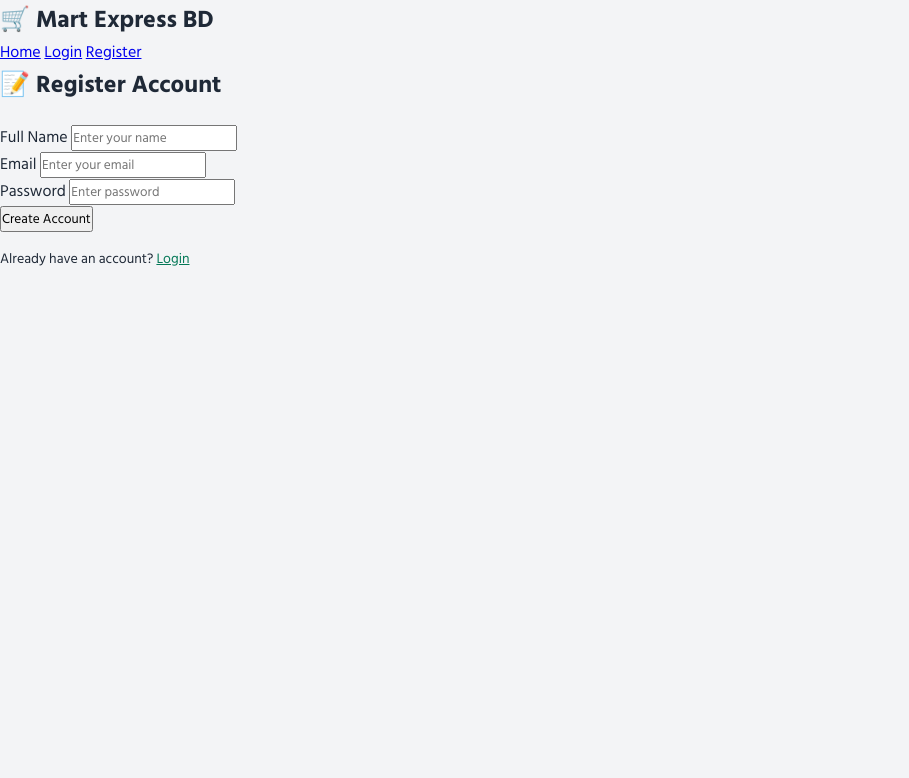
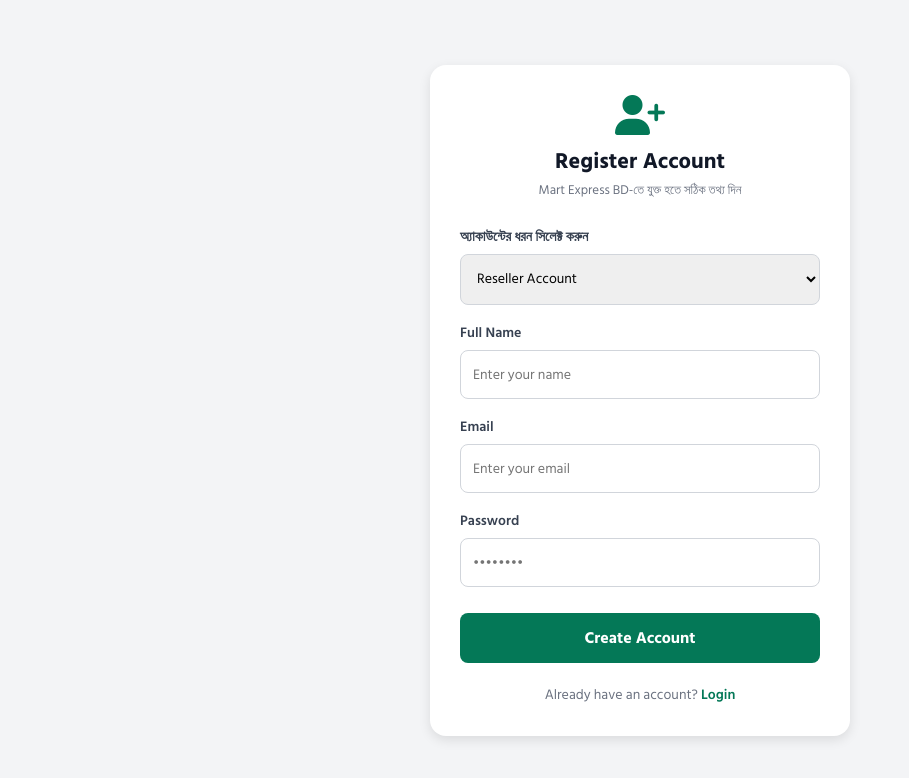
Before and after one commit to raiyan30090/mart, a website: page register.html in a window 1280 px wide. Shown: the whole page, without its empty margins (0-909 px from the left). Drawn offline with Linux system fonts and the light colour scheme.

Commit message:
Updated register design and added successful registration redirect

```diff
--- a/app.js
+++ b/app.js
@@ -35,3 +35,61 @@
         });
     }
 });
+
+// Toggle Balance Visibility
+function toggleBalance() {
+    const balanceText = document.getElementById('balance-text');
+    if (balanceText) {
+        if (balanceText.innerText === '৳ ***') {
+            balanceText.innerText = '৳ 5,250.00';
+        } else {
+            balanceText.innerText = '৳ ***';
+        }
+    }
+}
+
+// Feature Alert
+function openFeature(featureName) {
+    alert(`"${featureName}" ফিচারটি শীঘ্রই আসছে!`);
+}
+
+document.addEventListener('DOMContentLoaded', () => {
+    // 1. Handle Login Redirect
+    const loginForm = document.getElementById('login-form');
+    if (loginForm) {
+        loginForm.addEventListener('submit', (e) => {
+            e.preventDefault();
+            const roleSelect = document.getElementById('user-role');
+            const selectedRole = roleSelect ? roleSelect.value : 'reseller';
+
+            if (selectedRole === 'admin') {
+                window.location.href = 'dashboard.html';
+            } else if (selectedRole === 'reseller') {
+                window.location.href = 'reseller-dashboard.html';
+            } else {
+                window.location.href = 'index.html';
+            }
+        });
+    }
+
+    // 2. Handle Registration Logic & Direct Redirection
+    const registerForm = document.getElementById('register-form');
+    if (registerForm) {
+        registerForm.addEventListener('submit', (e) => {
+            e.preventDefault();
+            const selectedRole = document.getElementById('reg-role').value;
+
+            // Alert message
+            alert('🎉 Registration Successful! আপনার ড্যাশবোর্ডে রিডাইরেক্ট করা হচ্ছে...');
+
+            // Direct Redirection based on selected role
+            if (selectedRole === 'admin') {
+                window.location.href = 'dashboard.html';
+            } else if (selectedRole === 'reseller') {
+                window.location.href = 'reseller-dashboard.html';
+            } else {
+                window.location.href = 'index.html';
+            }
+        });
+    }
+});
--- a/register.html
+++ b/register.html
@@ -2,41 +2,137 @@
 <html lang="bn">
 <head>
     <meta charset="UTF-8">
+    <meta name="viewport" content="width=device-width, initial-scale=1.0">
     <title>Register - Mart Express BD</title>
     <link rel="stylesheet" href="style.css">
+    <link rel="stylesheet" href="https://cdnjs.cloudflare.com/ajax/libs/font-awesome/6.4.0/css/all.min.css">
+    <script src="app.js" defer></script>
+    <style>
+        body {
+            background-color: #f3f4f6;
+            display: flex;
+            flex-direction: column;
+            min-height: 100vh;
+            justify-content: center;
+            align-items: center;
+            padding: 20px;
+        }
+        .register-card {
+            background: #ffffff;
+            width: 100%;
+            max-width: 420px;
+            padding: 30px;
+            border-radius: 16px;
+            box-shadow: 0 4px 12px rgba(0, 0, 0, 0.1);
+        }
+        .register-header {
+            text-align: center;
+            margin-bottom: 24px;
+        }
+        .register-header i {
+            font-size: 40px;
+            color: #047857;
+            margin-bottom: 8px;
+        }
+        .register-header h2 {
+            font-size: 22px;
+            color: #111827;
+        }
+        .form-group {
+            margin-bottom: 16px;
+        }
+        .form-group label {
+            display: block;
+            font-size: 14px;
+            font-weight: 600;
+            margin-bottom: 6px;
+            color: #374151;
+        }
+        .form-control {
+            width: 100%;
+            padding: 12px;
+            border: 1px solid #d1d5db;
+            border-radius: 8px;
+            font-size: 14px;
+            outline: none;
+            transition: border-color 0.2s;
+        }
+        .form-control:focus {
+            border-color: #047857;
+        }
+        .btn-submit {
+            width: 100%;
+            background-color: #047857;
+            color: white;
+            border: none;
+            padding: 12px;
+            border-radius: 8px;
+            font-size: 16px;
+            font-weight: 700;
+            cursor: pointer;
+            transition: background 0.2s;
+            margin-top: 10px;
+        }
+        .btn-submit:hover {
+            background-color: #065f46;
+        }
+        .register-footer {
+            text-align: center;
+            margin-top: 20px;
+            font-size: 14px;
+            color: #6b7280;
+        }
+        .register-footer a {
+            color: #047857;
+            text-decoration: none;
+            font-weight: 600;
+        }
+    </style>
 </head>
 <body>
 
-    <nav class="navbar">
-        <h2>🛒 Mart Express BD</h2>
-        <div>
-            <a href="index.html">Home</a>
-            <a href="login.html">Login</a>
-            <a href="register.html">Register</a>
+    <div class="register-card">
+        <div class="register-header">
+            <i class="fa-solid fa-user-plus"></i>
+            <h2>Register Account</h2>
+            <p style="font-size: 13px; color: #6b7280;">Mart Express BD-তে যুক্ত হতে সঠিক তথ্য দিন</p>
         </div>
-    </nav>
 
-    <div class="container" style="max-width: 400px;">
-        <div class="card">
-            <h2>📝 Register Account</h2>
-            <form style="margin-top: 20px;">
+        <form id="register-form">
+            <!-- Account Role Selection -->
             <div class="form-group">
-                    <label>Full Name</label>
-                    <input type="text" placeholder="Enter your name" required>
+                <label for="reg-role">অ্যাকাউন্টের ধরন সিলেক্ট করুন</label>
+                <select id="reg-role" class="form-control" required>
+                    <option value="reseller">Reseller Account</option>
+                    <option value="customer">Customer Account</option>
+                    <option value="admin">Admin Account</option>
+                </select>
             </div>
+
+            <!-- Full Name -->
             <div class="form-group">
-                    <label>Email</label>
-                    <input type="email" placeholder="Enter your email" required>
+                <label for="reg-name">Full Name</label>
+                <input type="text" id="reg-name" class="form-control" placeholder="Enter your name" required>
             </div>
+
+            <!-- Email -->
             <div class="form-group">
-                    <label>Password</label>
-                    <input type="password" placeholder="Enter password" required>
+                <label for="reg-email">Email</label>
+                <input type="email" id="reg-email" class="form-control" placeholder="Enter your email" required>
             </div>
-                <button type="submit" class="btn">Create Account</button>
+
+            <!-- Password -->
+            <div class="form-group">
+                <label for="reg-password">Password</label>
+                <input type="password" id="reg-password" class="form-control" placeholder="••••••••" required>
+            </div>
+
+            <!-- Create Account Button -->
+            <button type="submit" class="btn-submit">Create Account</button>
         </form>
-            <p style="margin-top: 15px; font-size: 14px;">
-                Already have an account? <a href="login.html" style="color:var(--primary);">Login</a>
-            </p>
+
+        <div class="register-footer">
+            Already have an account? <a href="login.html">Login</a>
         </div>
     </div>
 
```
Lines whose indentation alone changed are shown as unchanged.
